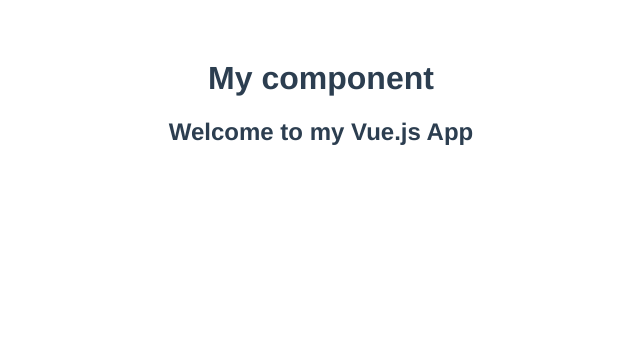
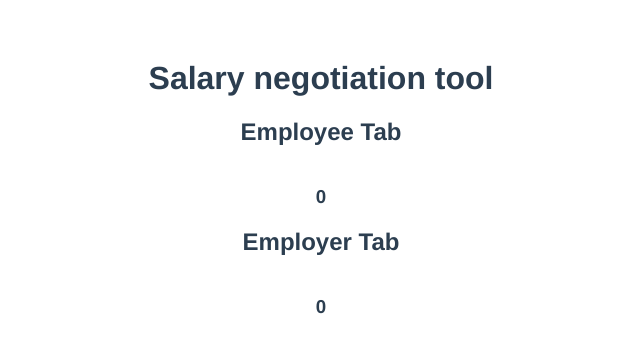
Before and after one commit to acdhound/project-a-task, a Vue app: page / in a window 1280 px wide. Shown: the top 352 px of the page, without its empty margins (319-959 px from the left). Built offline with nearby package versions, Linux system fonts and the light colour scheme.

Commit message:
show initial salary values

```diff
--- a/src/App.vue
+++ b/src/App.vue
@@ -1,16 +1,24 @@
 <template>
   <div id="app">
-    <MyComponent msg="Welcome to my Vue.js App"/>
+    <h1>Salary negotiation tool</h1>
+    <SalaryForm v-bind:employeeValue="employeeValue"
+      v-bind:employerValue="employerValue"></SalaryForm>
   </div>
 </template>
 
 <script>
-import MyComponent from './components/MyComponent.vue'
+import SalaryForm from './components/SalaryForm.vue'
 
 export default {
   name: 'app',
   components: {
-    MyComponent
+    SalaryForm
+  },
+  data() {
+    return {
+      employeeValue: 0,
+      employerValue: 0
+    };
   }
 }
 </script>
--- a/src/components/MyComponent.vue
+++ b/src/components/SalaryForm.vue
@@ -1,15 +1,19 @@
 <template>
-  <div class="hello">
-    <h1>My component</h1>
-    <h2>{{ msg }}</h2>
+  <div>
+    <h2>Employee Tab</h2>
+    <h3>{{employeeValue}}</h3>
+
+    <h2>Employer Tab</h2>
+    <h3>{{employerValue}}</h3>
   </div>
 </template>
 
 <script>
 export default {
-  name: 'MyComponent',
+  name: 'SalaryForm',
   props: {
-    msg: String
+    employeeValue: Number,
+    employerValue: Number
   }
 }
 </script>
```
